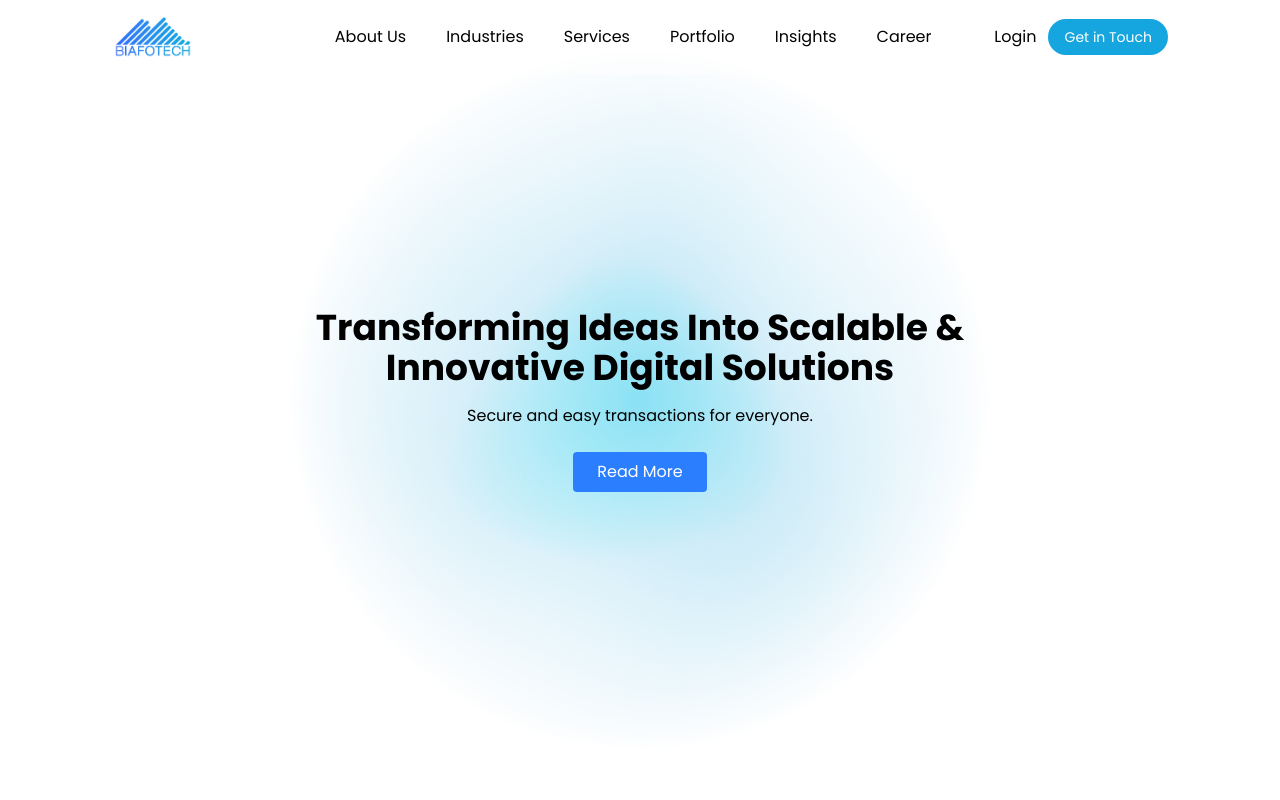
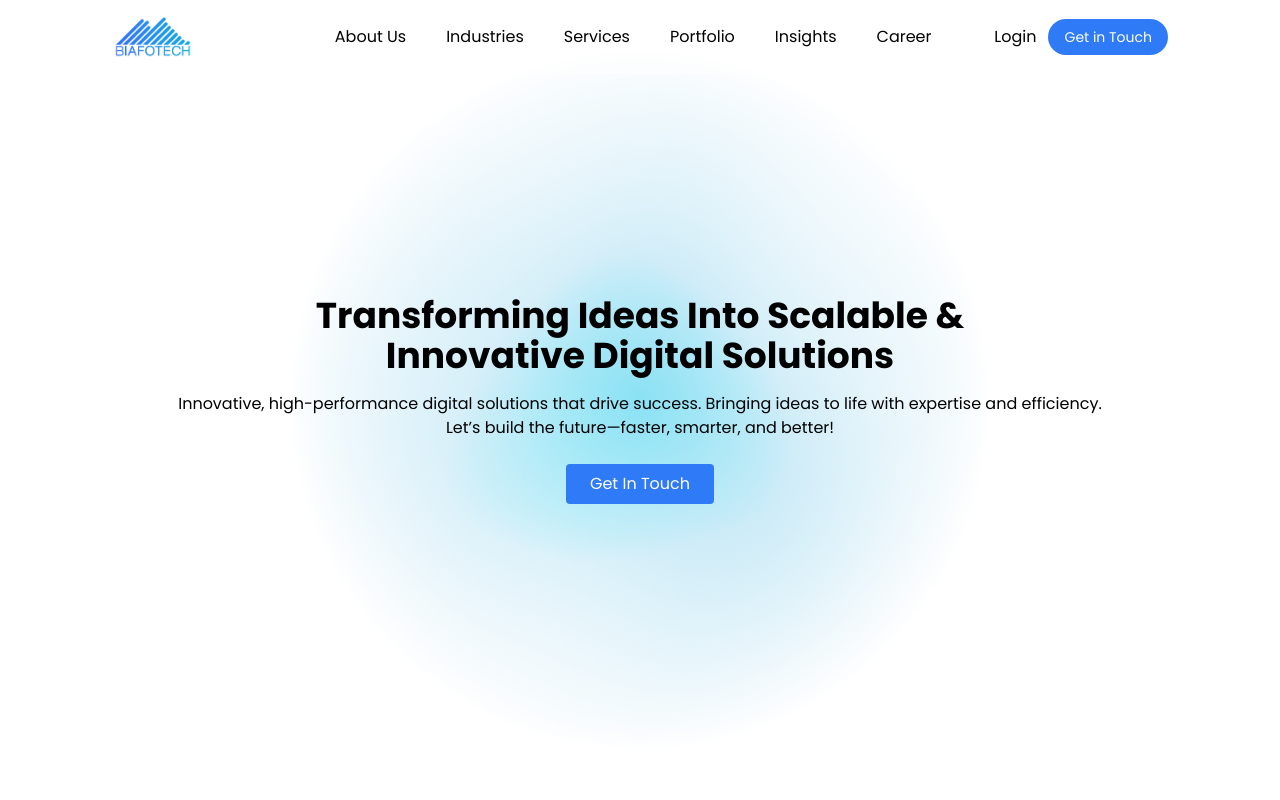
Before and after one commit to ahmadsohailMask01/company-website, a Next.js app: page / in a window 1280 px wide. Shown: the top 800 px of the page. Built offline with nearby package versions, Linux system fonts and the light colour scheme.

Commit message:
Herosection changes

```diff
--- a/src/app/components/GetInTouch/GetInTouch.jsx
+++ b/src/app/components/GetInTouch/GetInTouch.jsx
@@ -5,8 +5,9 @@ const GetInTouch = () => {
     <>
     <section className='flex flex-col w-full p-10 pt-9 justify-center items-center bg-[#F2F2F2]'>
     <div className='flex w-full m-10 justify-center items-center  rounded-2xl min-h-80 bg-[#002049]'>
-    <div className='flex flex-col font-poppins justify-center items-center space-y-4'>
-        <p>We'd love to hear from you!</p>
+    <div className='flex flex-col font-poppins justify-center items-center space-y-4 text-white'>
+        <p className='text-4xl font-semibold'>We'd love to hear from you!</p>
+        <p className='text-lg font-medium'>Whether you </p>
     </div>
     </div>
         </section>
--- a/src/app/components/Header/Header.jsx
+++ b/src/app/components/Header/Header.jsx
@@ -48,7 +48,7 @@ const Header = () => {
           <Button
             onClick={() => router.push('/get-in-touch')}
             label="Get in Touch"
-            className="cursor-pointer text-white bg-[#15A5DF] px-4 py-2 text-sm rounded-3xl"
+            className="cursor-pointer text-white bg-[#2F7AF7] px-4 py-2 text-sm rounded-3xl"
           />
         </div>
       </nav>
--- a/src/app/components/HeroSection/HeroSection.jsx
+++ b/src/app/components/HeroSection/HeroSection.jsx
@@ -1,7 +1,10 @@
 "use client";
 import React from "react";
+import {useRouter} from 'next/navigation'
+import Button from "../Button/Button";
 
 const HeroSection = () => {
+  const router = useRouter();
   return (
     <>
       <section
@@ -13,11 +16,9 @@ const HeroSection = () => {
             Solutions
           </h2>
           <p className="mt-2 text-black">
-            Secure and easy transactions for everyone.
+          Innovative, high-performance digital solutions that drive success. Bringing ideas to life with expertise and efficiency.<br/> Let’s build the future—faster, smarter, and better!
           </p>
-          <button className="mt-4 px-6 py-2 bg-blue-500 rounded hover:bg-blue-700">
-            Read More
-          </button>
+          <Button className="mt-4 px-6 py-2 bg-[#2F7AF7] rounded" onClick={()=>router.push('/get-in-touch')} label={'Get In Touch'}/>
         </div>
       </section>
     </>
```
